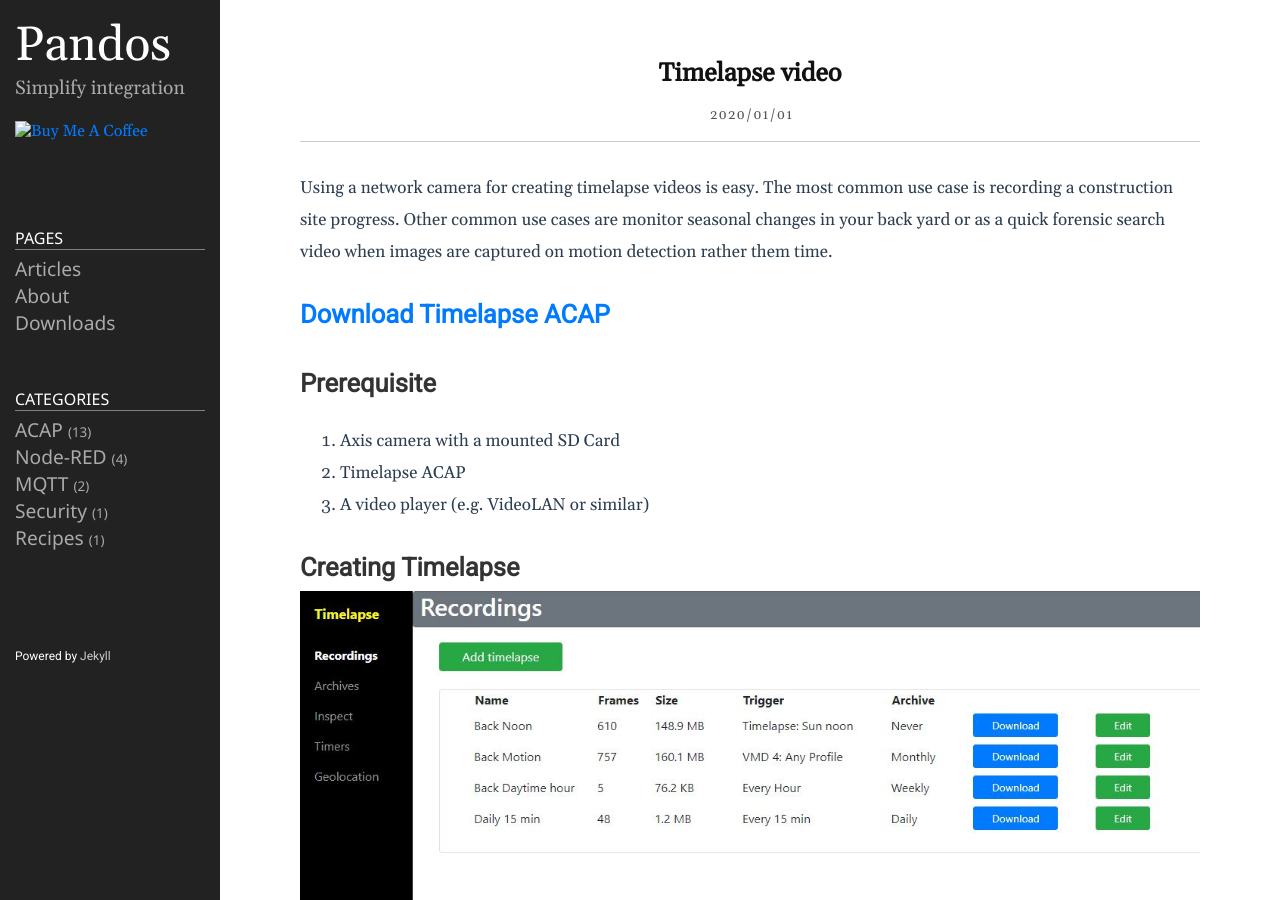
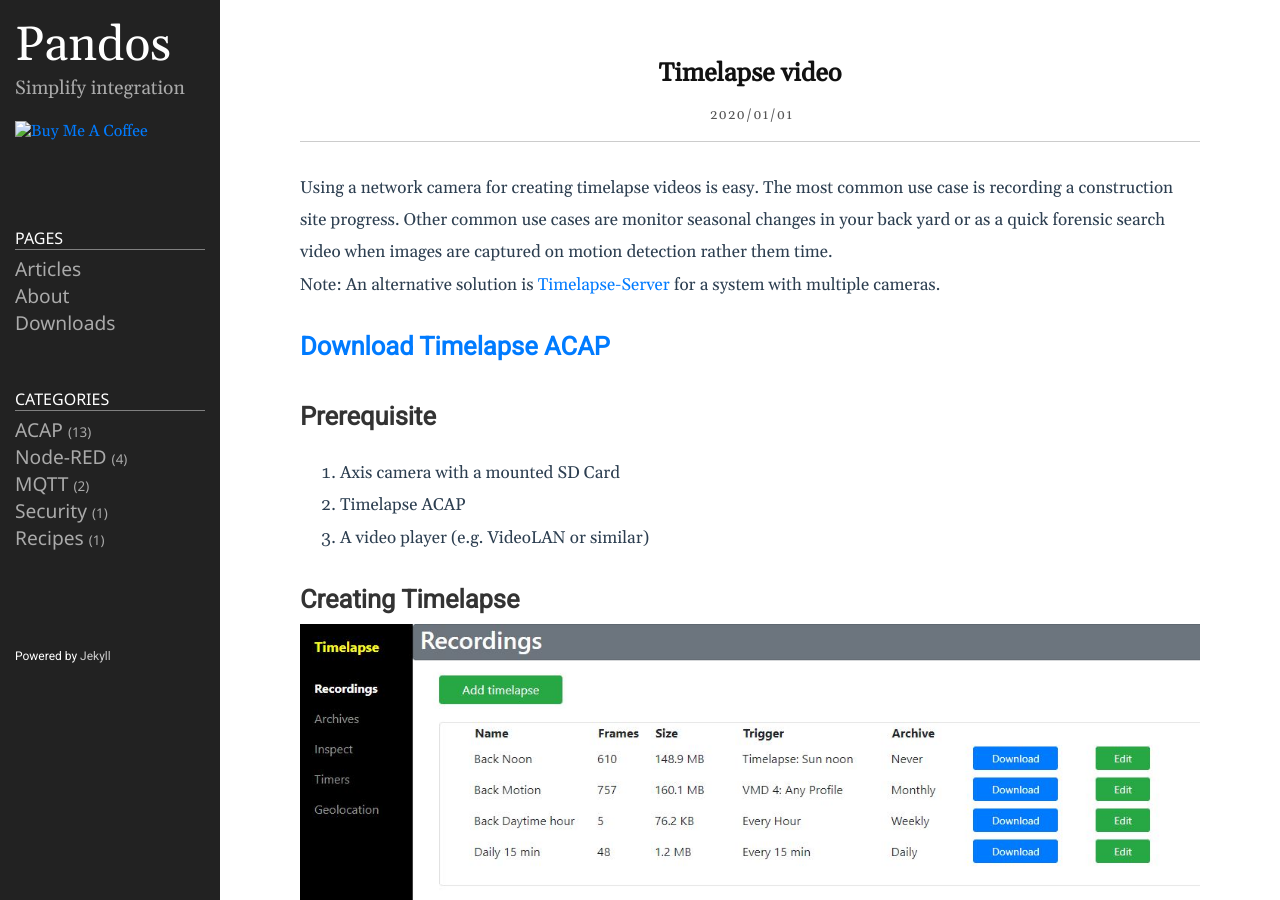
Before and after one commit to pandosme/pandosme.github.io, a Jekyll site: the page built from docs/_posts/2022-10-02-timelapse.md, in a window 1280 px wide and 900 px high. Built offline with Jekyll 4.4.1, drawn with Linux system fonts in a browser that asks for light colours.

Commit message:
Update 2022-10-02-timelapse.md

```diff
--- a/docs/_posts/2022-10-02-timelapse.md
+++ b/docs/_posts/2022-10-02-timelapse.md
@@ -5,6 +5,8 @@ date: 2020-01-02 00:00:00 +0200
 categories: [ACAP]
 ---
 Using a network camera for creating timelapse videos is easy.  The most common use case is recording a construction site progress.  Other common use cases are monitor seasonal changes in your back yard or as a quick forensic search video when images are captured on motion detection rather them time.
+
+Note: An alternative solution is [Timelapse-Server](https://acap.juhlin.me/package/timelapse-server) for a system with multiple cameras.
 
 ## [Download Timelapse ACAP](https://acap.juhlin.me/package/timelapseme)
 
```
